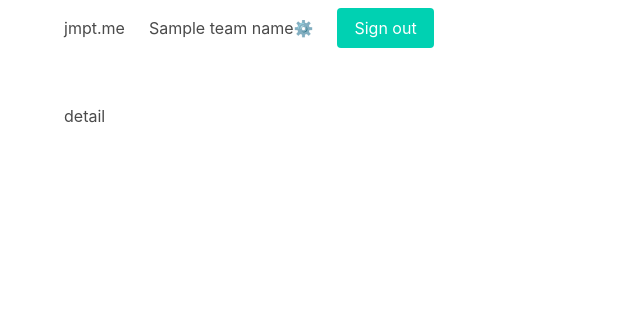
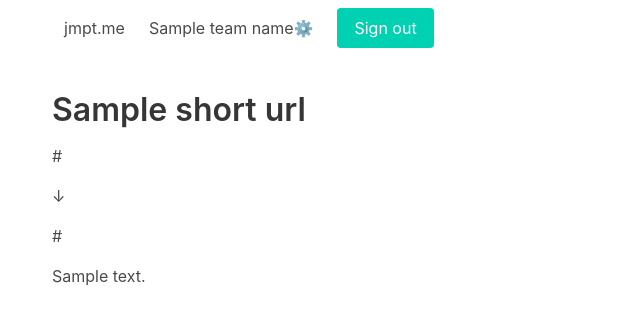
Before and after one commit to yosukesuzuki/url-shortner, a Flask app: template templates/detail.html in a window 1280 px wide. Shown: the top 324 px of the page, without its empty margins (0-640 px from the left). Run offline with Flask 2, Linux system fonts and the light colour scheme; the template is opened without the code that fills it: most values are stand-ins (such as "Sample title", 1, 10 or a date in 2020); some libraries are stand-ins or nearby versions.

Commit message:
update details

```diff
--- a/templates/detail.html
+++ b/templates/detail.html
@@ -6,9 +6,13 @@
     {% include "nav_for_login.html" %}
 {% endblock %}
 {% block content %}
-    <h1>detail</h1>
     <div class="columns" id="app">
-        <div class="column is-two-thirds">
+        <div class="content">
+            <h1>{{ short_url.title }}</h1>
+            <p>{{ short_url.long_url }}</p>
+            <p>↓</p>
+            <p>{{ short_url.short_url }}</p>
+            <p>{{ short_url.description }}</p>
         </div>
     </div>
     <div class="columns">
```
